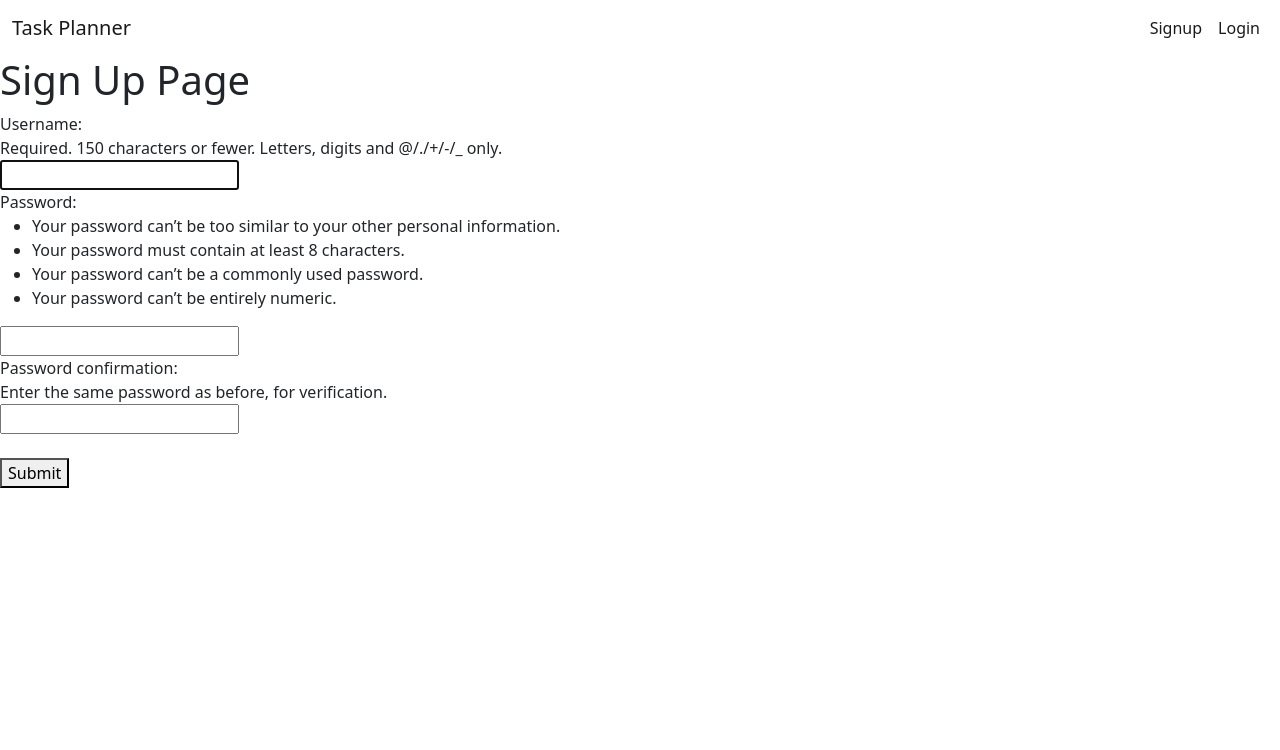
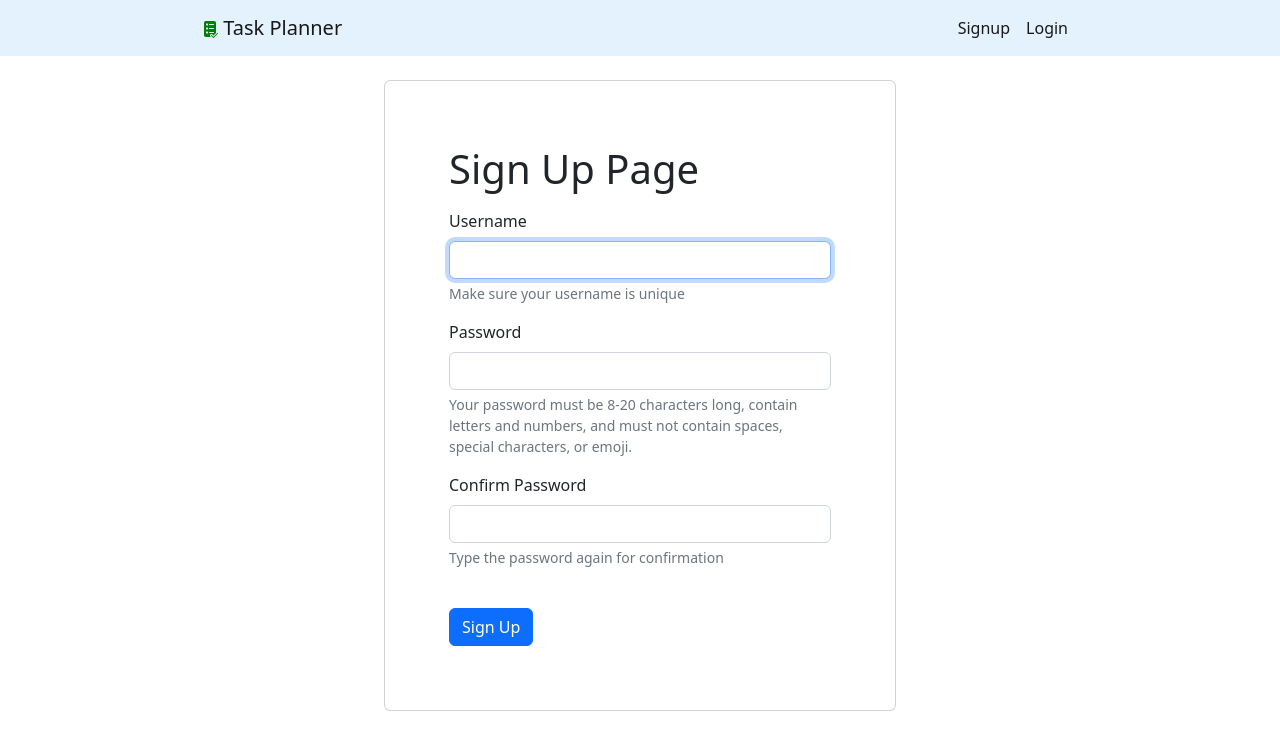
Before and after one commit to Sriram-Ramakrishnan/task-planner-django, a Django app: page /signup/ in a window 1280 px wide. Shown: the top 750 px of the page. Run offline with Django 4.2, Linux system fonts and the light colour scheme.

Commit message:
Modified CSS

```diff
--- /dev/null
+++ b/taskplanner/static/styles.css
@@ -0,0 +1,20 @@
+.content{
+    display: flex;
+}
+
+.signup{
+    position: absolute;
+    left:30%;
+    top: 10%;
+    width: 40%;
+    padding: 5%;
+}
+
+.navbar{
+    background-color: #e3f2fd;
+
+}
+.navbar .container-fluid{
+    display: flex;
+    margin: 0 15%;
+}
--- a/taskplanner/templates/taskplanner/base.html
+++ b/taskplanner/templates/taskplanner/base.html
@@ -6,6 +6,7 @@
     <meta http-equiv="X-UA-Compatible" content="IE=edge">
     <meta name="viewport" content="width=device-width, initial-scale=1.0">
     <link href="https://cdn.jsdelivr.net/npm/bootstrap@5.2.3/dist/css/bootstrap.min.css" rel="stylesheet" integrity="sha384-rbsA2VBKQhggwzxH7pPCaAqO46MgnOM80zW1RWuH61DGLwZJEdK2Kadq2F9CUG65" crossorigin="anonymous">
+    <link rel="stylesheet" href="{% static 'styles.css' %}">
     <title>Document</title>
 </head>
 <body>
@@ -13,7 +14,7 @@
     <nav class="navbar navbar-expand-md">
         <div class="container-fluid">
           <a class="navbar-brand" href="#">
-
+            <img src="{% static 'logo.png'%}" alt="">
             <span >Task Planner </span>
           </a>
           <button class="navbar-toggler" type="button" data-bs-toggle="collapse" data-bs-target="#navbarSupportedContent" aria-controls="navbarSupportedContent" aria-expanded="false" aria-label="Toggle navigation">
@@ -43,8 +44,10 @@
         </div>
     </nav>
 
+    <div class="content">
+      {% block content %}
+      {% endblock %}
+    </div>
 
-    {% block content %}
-    {% endblock %}
 </body>
 </html>
--- a/taskplanner/templates/taskplanner/signupuser.html
+++ b/taskplanner/templates/taskplanner/signupuser.html
@@ -3,12 +3,30 @@
 
 
 {% block content %}
-<h1>Sign Up Page</h1>
-<h2>{{ error }}</h2>
-<form action="" method="post">
-    <!-- CSRF TOKEN is necessary -->
-    {{ form.as_div }}
+<div class="signup card">
+    <h1>Sign Up Page</h1>
+    <h2>{{ error }}</h2>
+    <form action="" method="post">
+        <!-- CSRF TOKEN is necessary -->
+        <div class="mb-3">
+            <label for="id_username" class="form-label">Username</label>
+
+            <input type="text" class="form-control" name="username" maxlength="150" autocapitalize="none" autocomplete="username" autofocus="" required="" id="id_username">
+            <div class="form-text">Make sure your username is unique</div>
+        </div>
+
+        <div class="mb-3">
+            <label for="id_password1" class="form-label">Password</label>
+            <input type="password" name="password1" autocomplete="new-password" required="" id="id_password1" class="form-control" aria-describedby="passwordHelpBlock">
+            <div id="passwordHelpBlock" class="form-text"> Your password must be 8-20 characters long, contain letters and numbers, and must not contain spaces, special characters, or emoji.</div>
+        </div>
+        <div class="mb-3">
+            <label for="id_password2" class="form-label">Confirm Password </label>
+            <input type="password" name="password2" autocomplete="new-password" required="" id="id_password2" class="form-control" aria-describedby="passwordHelpBlock">
+            <div id="passwordHelpBlock" class="form-text"> Type the password again for confirmation</div>
+        </div>
     {% csrf_token %}
-    <br><button type="submit">Submit</button>
-</form>
+    <br><button type="submit" class="btn btn-primary">Sign Up</button>
+    </form>
+</div>
 {% endblock %}
```
